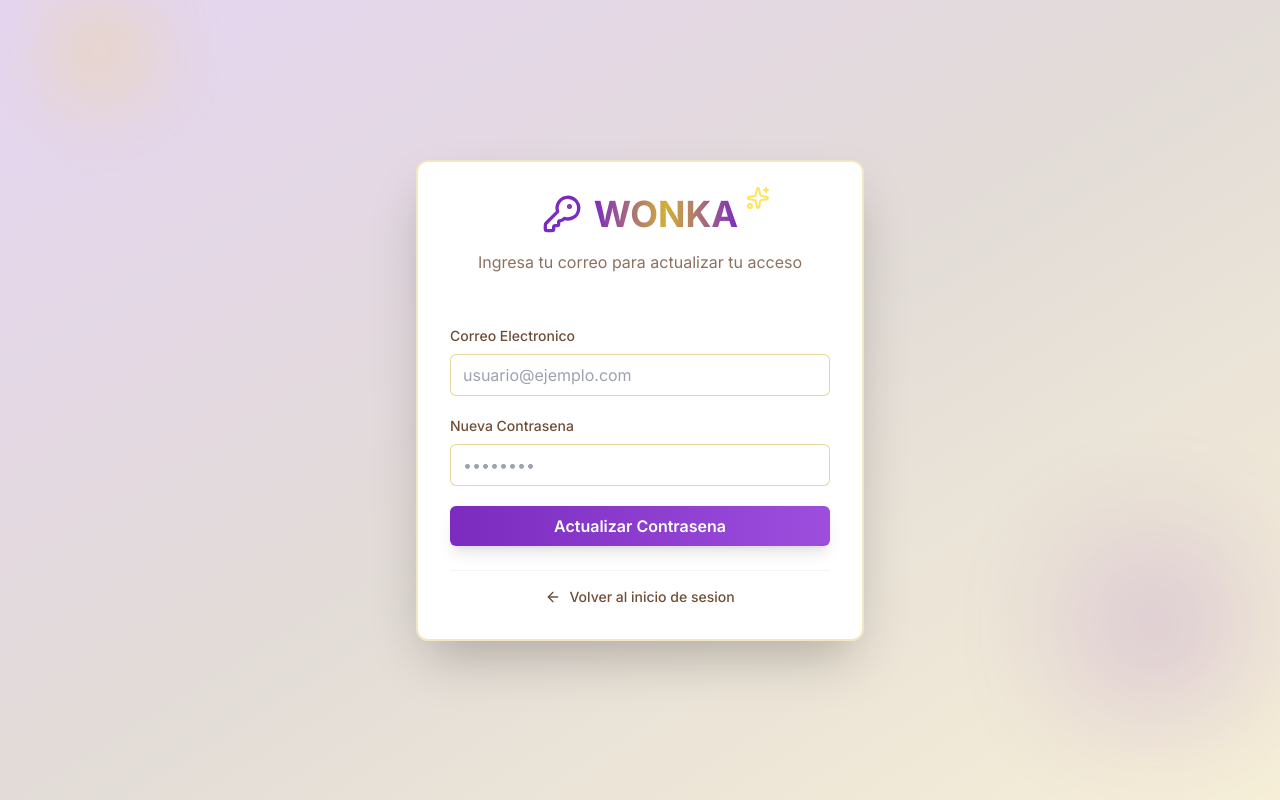
After one commit to Mayra2410/ProyectoOctavoWonka, a Flask app: page /recuperar in a window 1280 px wide. The commit adds this page. Run offline with Flask 3, Linux system fonts and the light colour scheme; some libraries are stand-ins or nearby versions.

Commit message:
Modulo de de recuperacion de contrasena y login modificado

```diff
--- a/app.py
+++ b/app.py
@@ -1,6 +1,6 @@
 import logging
-from flask import Flask, render_template, redirect, url_for, flash, session
-from werkzeug.security import check_password_hash
+from flask import Flask, render_template, redirect, url_for, flash, session, request
+from werkzeug.security import check_password_hash, generate_password_hash
 from models import db, Usuario
 from config import DevelopmentConfig
 
@@ -15,17 +15,15 @@ app = Flask(__name__)
 app.config.from_object(DevelopmentConfig)
 app.config['SECRET_KEY'] = 'WonkA'
 
-logging.basicConfig(
-    filename='wonka_auditoria.log',
-    level=logging.INFO,
-    format='%(asctime)s - %(levelname)s - %(message)s',
-    encoding='utf-8'
-)
+logging.basicConfig(level=logging.INFO, format='%(asctime)s - %(levelname)s - %(message)s')
+file_handler = logging.FileHandler('wonka_auditoria.log', encoding='utf-8')
+file_handler.setFormatter(logging.Formatter('%(asctime)s - %(levelname)s - %(message)s'))
+logging.getLogger().addHandler(file_handler)
 
 db.init_app(app)
 
 app.register_blueprint(proveedores)
-app.register_blueprint(registro_blueprint, url_prefix='/registro')
+app.register_blueprint(registro_blueprint)
 app.register_blueprint(cliente)
 app.register_blueprint(empleado)
 
@@ -38,27 +36,70 @@ def index():
         user = Usuario.query.filter_by(email=email).first()
 
         if user and check_password_hash(user.password_hash, password):
-            logging.info(f"ACCESO: Usuario {email} inicio sesion correctamente.")
-
+            logging.info(f"Acceso: Usuario {email} inicio sesion correctamente.")
             session['user_id'] = user.id_usuario
             session['rol'] = user.rol
             return redirect(url_for('proveedores.lista_proveedores'))
         else:
-            logging.warning(f"FALLO: Intento de conexion erroneo para {email}.")
+            logging.warning(f"Fallo: Intento de conexion erroneo para {email}.")
             flash("Correo o contrasena incorrectos.", "error")
             return redirect(url_for('index'))
 
     return render_template("index.html", form=form)
 
-@app.route('/registro')
+@app.route("/recuperar", methods=["GET", "POST"])
+def recuperar_password():
+    form = ClienteForm()
+    del form.imagen_cliente
+    del form.nombre
+    del form.telefono
+    del form.direccion
+    del form.tipo
+
+    if form.validate_on_submit():
+        email = form.email.data
+        nueva_pass = form.password.data
+
+        user = Usuario.query.filter_by(email=email).first()
+        if user:
+            user.password_hash = generate_password_hash(nueva_pass)
+            db.session.commit()
+            logging.info(f"Auditoria: Contrasena actualizada para {email}")
+            flash("Contrasena actualizada con exito.", "success")
+            return redirect(url_for('index'))
+        else:
+            flash("El correo no esta registrado.", "error")
+
+    return render_template("recuperarContrasenia/recuperar.html", form=form)
+
+
+@app.route('/registro', methods=["GET", "POST"])
 def registro_pagina():
     form = ClienteForm()
+    if form.validate_on_submit():
+        nuevo_usuario = Usuario(
+            nombre=form.nombre.data,
+            email=form.email.data,
+            password_hash=generate_password_hash(form.password.data),
+            telefono=form.telefono.data,
+            direccion=form.direccion.data,
+            rol='Cliente'
+        )
+        try:
+            db.session.add(nuevo_usuario)
+            db.session.commit()
+            flash("Registro exitoso.", "success")
+            return redirect(url_for('index'))
+        except Exception as e:
+            db.session.rollback()
+            flash("Error al registrar.", "error")
+
     return render_template('registro/usuarioRegistro.html', form=form)
 
 @app.route("/logout")
 def logout():
     usuario_id = session.get('user_id', 'Anonimo')
-    logging.info(f"SALIDA: El usuario ID {usuario_id} cerro sesion.")
+    logging.info(f"Salida: El usuario id {usuario_id} cerro sesion.")
     session.clear()
     flash("Has cerrado sesion correctamente.", "info")
     return redirect(url_for('index'))
--- /dev/null
+++ b/templates/recuperarContrasenia/recuperar.html
@@ -0,0 +1,98 @@
+<!DOCTYPE html>
+<html lang="es">
+<head>
+    <meta charset="UTF-8" />
+    <meta name="viewport" content="width=device-width, initial-scale=1.0" />
+    <title>WONKA</title>
+    <script src="https://cdn.tailwindcss.com"></script>
+    <script src="https://unpkg.com/lucide@latest"></script>
+    <script src="https://cdn.jsdelivr.net/npm/sweetalert2@11"></script>
+    <style>
+        @import url('https://fonts.googleapis.com/css2?family=Inter:wght@400;500;600;700&display=swap');
+        body { font-family: 'Inter', sans-serif; }
+        .blob { animation: blob-bounce 7s infinite alternate; }
+        @keyframes blob-bounce {
+            0% { transform: translate(0, 0) scale(1); }
+            100% { transform: translate(20px, -30px) scale(1.1); }
+        }
+    </style>
+</head>
+
+<body class="bg-white">
+    <div class="min-h-screen flex items-center justify-center relative overflow-hidden">
+        <div class="absolute inset-0 bg-gradient-to-br from-[#7B2CBF] via-[#6F4E37] to-[#D4AF37] opacity-20"></div>
+        <div class="absolute top-10 left-10 w-20 h-20 rounded-full bg-[#FFD700] opacity-30 blur-2xl blob"></div>
+        <div class="absolute bottom-20 right-20 w-32 h-32 rounded-full bg-[#7B2CBF] opacity-30 blur-3xl blob"></div>
+
+        <div class="w-full max-w-md mx-4 relative z-10 bg-white rounded-xl shadow-2xl border-2 border-[#D4AF37]/30 overflow-hidden">
+            <div class="p-8 text-center space-y-4">
+                <div class="flex justify-center items-center gap-3">
+                    <i data-lucide="key-round" class="w-10 h-10 text-[#7B2CBF]"></i>
+                    <div class="relative">
+                        <h1 class="text-4xl font-bold bg-gradient-to-r from-[#7B2CBF] via-[#D4AF37] to-[#7B2CBF] bg-clip-text text-transparent">WONKA</h1>
+                        <i data-lucide="sparkles" class="w-6 h-6 text-[#FFD700] absolute -top-2 -right-8 animate-pulse"></i>
+                    </div>
+                </div>
+                <p class="text-[#6F4E37] opacity-80">Ingresa tu correo para actualizar tu acceso</p>
+            </div>
+
+            <div class="px-8 pb-8">
+                <form method="POST" class="space-y-5" novalidate>
+                    {{ form.csrf_token }}
+
+                    <div class="space-y-2">
+                        <label for="email" class="block text-sm font-medium text-[#6F4E37]">Correo Electronico</label>
+                        {{ form.email(class='w-full px-3 py-2 border border-[#D4AF37]/50 rounded-md focus:outline-none focus:ring-2 focus:ring-[#7B2CBF] focus:border-transparent transition-all', placeholder='usuario@ejemplo.com') }}
+                        {% if form.email.errors %}
+                            {% for error in form.email.errors %}
+                                <p class="text-red-500 text-[10px] font-bold mt-1">{{ error }}</p>
+                            {% endfor %}
+                        {% endif %}
+                    </div>
+
+                    <div class="space-y-2">
+                        <label for="password" class="block text-sm font-medium text-[#6F4E37]">Nueva Contrasena</label>
+                        {{ form.password(class='w-full px-3 py-2 border border-[#D4AF37]/50 rounded-md focus:outline-none focus:ring-2 focus:ring-[#7B2CBF] focus:border-transparent transition-all', placeholder='••••••••') }}
+
+                        {% if form.password.errors %}
+                            {% for error in form.password.errors %}
+                                <p class="text-red-500 text-[10px] font-bold mt-1">{{ error }}</p>
+                            {% endfor %}
+                        {% endif %}
+                    </div>
+
+                    <button type="submit" class="w-full py-2 px-4 bg-gradient-to-r from-[#7B2CBF] to-[#9D4EDD] hover:from-[#6A1FAF] hover:to-[#7B2CBF] text-white font-semibold rounded-md shadow-lg transition-all duration-300 transform hover:scale-[1.02]">
+                        Actualizar Contrasena
+                    </button>
+                </form>
+
+                <div class="mt-6 text-center border-t border-gray-100 pt-4">
+                    <a href="{{ url_for('index') }}" class="text-[#6F4E37] hover:text-[#7B2CBF] text-sm font-medium flex items-center justify-center gap-2 transition-colors">
+                        <i data-lucide="arrow-left" class="w-4 h-4"></i>
+                        Volver al inicio de sesion
+                    </a>
+                </div>
+            </div>
+        </div>
+    </div>
+
+    <script>
+        lucide.createIcons();
+    </script>
+
+    {% with messages=get_flashed_messages(with_categories=true) %}
+      {% if messages %}
+        {% for category, message in messages %}
+          <script>
+            Swal.fire({
+              title: '{{ "Exito!" if category == "success" else "Atencion" }}',
+              text: '{{ message }}',
+              icon: '{{ "success" if category == "success" else "error" }}',
+              confirmButtonColor: '#7B2CBF'
+            })
+          </script>
+        {% endfor %}
+      {% endif %}
+    {% endwith %}
+</body>
+</html>
```
Also changed, not shown: templates/index.html (+13 -16 lines), templates/registro/usuarioRegistro.html (+4 -4 lines), 1 other file.
